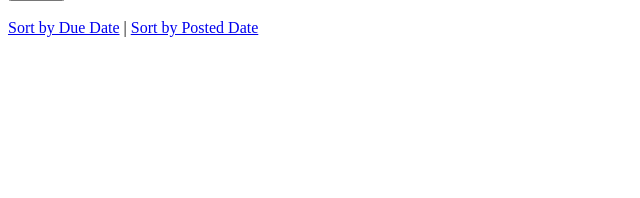
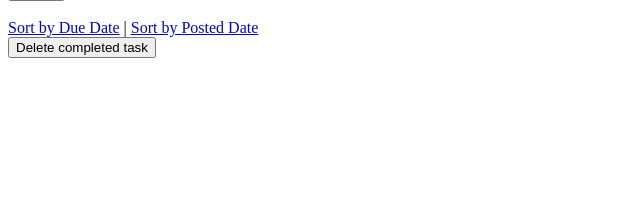
Before and after one commit to s1f102402484/django-test-exercise, a Django app: page / in a window 1280 px wide. Shown: the part 212-410 px from the top of the page, without its empty margins (0-640 px from the left). Run offline with Django 5.2, Linux system fonts and the light colour scheme; data that the repository does not hold is empty.

Commit message:
一括削除機能の追加

```diff
--- a/config/urls.py
+++ b/config/urls.py
@@ -25,4 +25,5 @@ urlpatterns = [
     path('<int:task_id>/dalete',todo_views.delete,name='delete'),
     path('<int:task_id>/update',todo_views.update, name='update'),
     path('<int:task_id>/close', todo_views.close, name='close'),
+    path('delete_complete/', todo_views.delete_complete, name='delete_complete'),
 ]
--- a/todo/templates/todo/index.html
+++ b/todo/templates/todo/index.html
@@ -32,6 +32,11 @@
       <a href="{% url 'index' %}?order=post">Sort by Posted Date</a>
     </div>
 
+  <form action="{% url 'delete_complete' %}" method="post" style="display:inline">
+    {% csrf_token %}
+    <button type="submit">Delete completed task</button>
+  </form>
+
     {% for task in tasks %}
     <div class="text">
       <h2><a href="{% url 'detail' task.id %}">{{ task.title }}</a></h2>
--- a/todo/views.py
+++ b/todo/views.py
@@ -66,3 +66,8 @@ def close(request, task_id):
     task.completed = True
     task.save()
     return redirect(index)
+
+def delete_complete(request):
+    if request.method == "POST":
+        Task.objects.filter(completed=True).delete()
+    return redirect('index')
```
